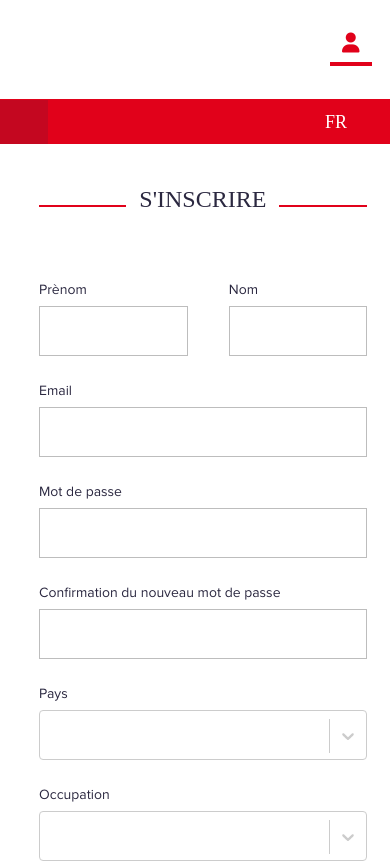
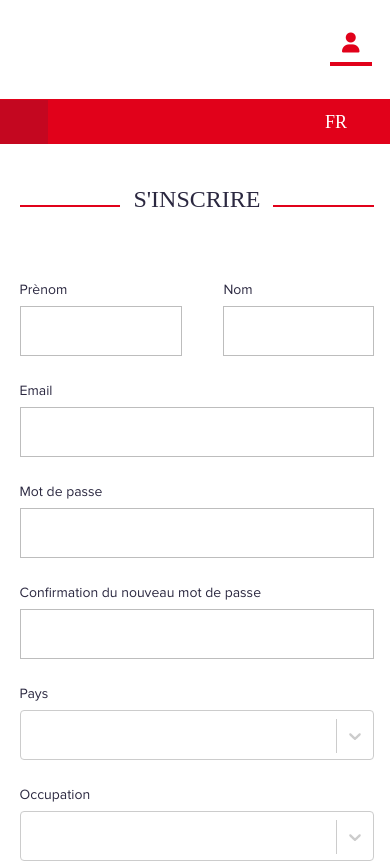
Before and after one commit to tarekguermazi/buildfront0602, a React (Create React App) app: page /auth/signup in a window 390 px wide. Shown: the top 863 px of the page. Built offline with nearby package versions, Linux system fonts and the light colour scheme.

Commit message:
commit before merging

```diff
--- a/src/App.css
+++ b/src/App.css
@@ -2562,7 +2562,7 @@ styling the newsLettre */
 /* styling the singup Page */
 .app__signup {
   width: 100%;
-  max-width: calc(100vw - 20%);
+  max-width: calc(100vw - 10%);
   margin: auto;
   display: grid;
   padding-top: 36px;
@@ -3100,7 +3100,7 @@ td {
 }
 @media (max-width: 500px) {
   .contenu {
-    max-width: calc(100vw - 20%);
+    max-width: calc(100vw - 10%);
     margin-inline: auto;
   }
 }
@@ -3173,7 +3173,7 @@ td {
 }
 .profile__user > form {
   display: flex;
-  width: calc(100vw - 20%);
+  width: calc(100vw - 10%);
   align-items: center;
   justify-content: center;
 }
@@ -3684,7 +3684,7 @@ button.splide__arrow--prev {
 
 @media (max-width: 1172px) {
   .modifyprofile {
-    width: calc(100vw - 20%);
+    width: calc(100vw - 10%);
   }
 }
 
@@ -3698,7 +3698,7 @@ button.splide__arrow--prev {
   }
 
   .profile__description {
-    width: calc(100vw - 20%);
+    width: calc(100vw - 10%);
     padding-top: 25px;
   }
   .list__button {
--- a/src/view/auth/styles/AuthWrapper.tsx
+++ b/src/view/auth/styles/AuthWrapper.tsx
@@ -12,7 +12,7 @@ const AuthWrapper = styled.div`
   }
   @media (max-width: 550px) {
     .app__login {
-      width: calc(100vw - 20%);
+      width: calc(100vw - 10%);
     }
   }
   button {
```
